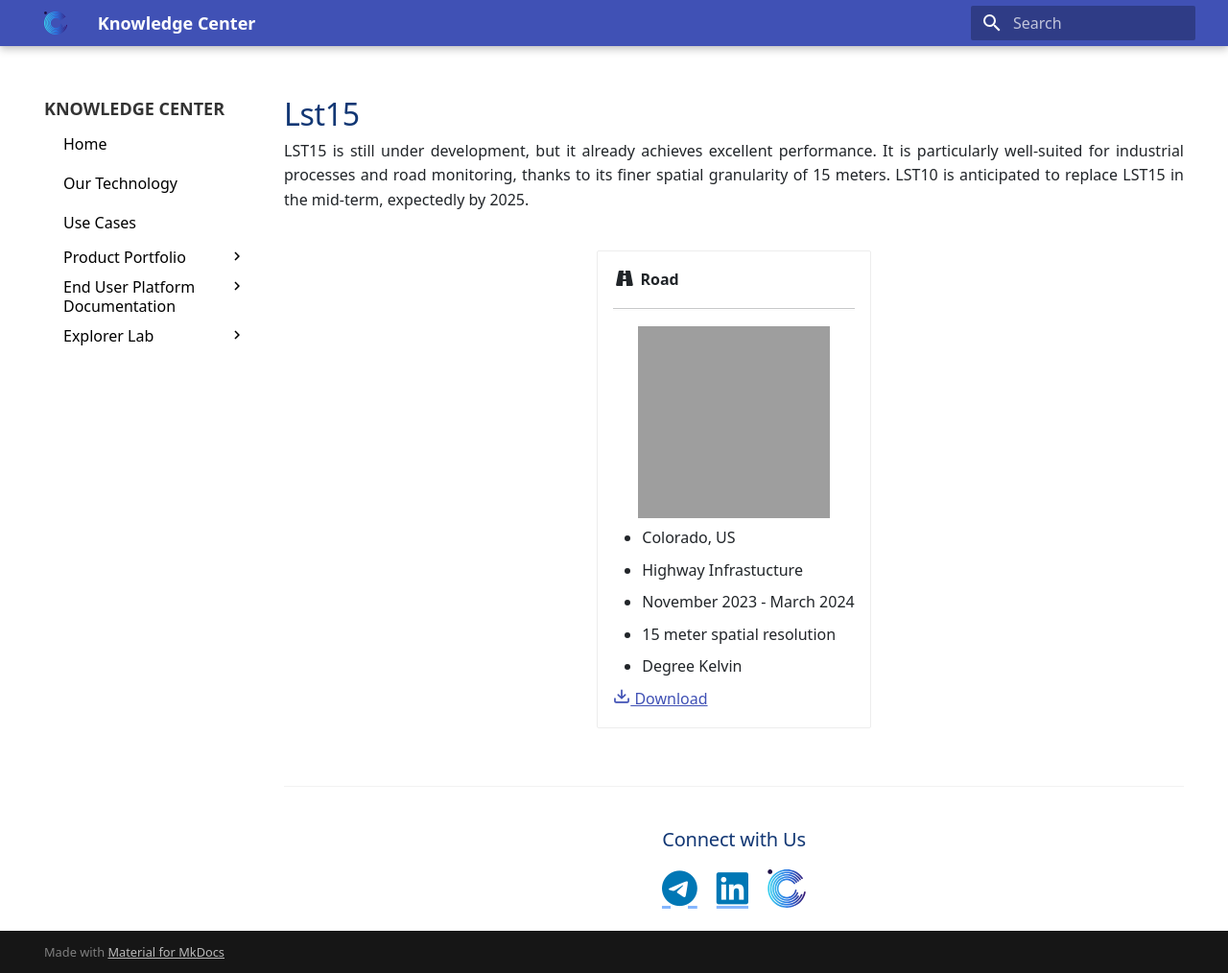
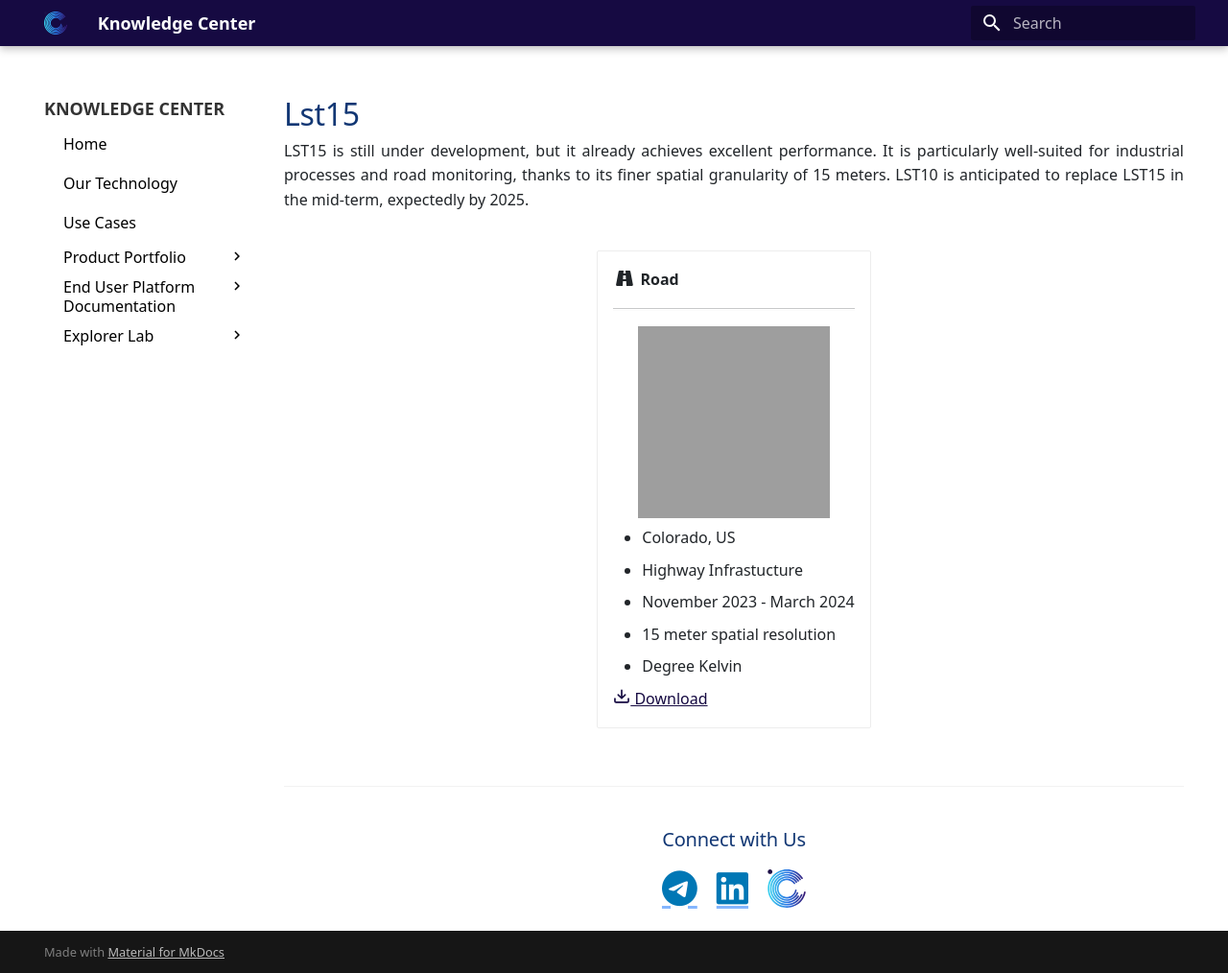
Before and after one commit to constellr/product-lst, an MkDocs documentation site: the page built from docs/lst15.md, in a window 1280 px wide and 1014 px high. Shown: the whole window at 96% size. Built offline with MkDocs 1.6.1 and Material for MkDocs 9.7.7, drawn with Linux system fonts in a browser that asks for light colours; the version menu is left out; grey boxes are pictures that could not be loaded.

Commit message:
Header color, remove introduction to lst page

```diff
--- a/docs/stylesheets/extra.css
+++ b/docs/stylesheets/extra.css
@@ -1,17 +1,10 @@
 
-/*sets the default colours*/
-[data-md-color-scheme="default"] {
-    --md-primary-fg-color: #160A42; /*background header colour*/
-    --font-family: Inter, sans-serif;
-    --md-typeset-a-color: #4169c1; /*link colour*/
-}
-
-/*sets dark mode colours*/
-[data-md-color-scheme="slate"] {
-    --md-default-fg-color: hsla(var(--md-hue), 15%, 90%, 0.9);
-    --md-default-fg-color--light: hsla(var(--md-hue), 15%, 90%, 1);
-    --md-primary-fg-color: #160A42;
-    --md-default-bg-color: rgb(15, 6, 40);
+/* Default (Light Mode) */
+:root {
+    --md-primary-fg-color: #160A42; /* Header background color */
+    --md-accent-fg-color: #4169c1; /* Link color */
+    --md-default-bg-color: #ffffff; /* Background color */
+    --md-default-fg-color: #000000; /* Text color */
     --font-family: Inter, sans-serif;
 }
 
--- a/mkdocs.yml
+++ b/mkdocs.yml
@@ -18,7 +18,7 @@ nav:
     - API documentation: API-documentation.md
   - Explorer Lab:
     - demo.md
-    - Introduction to LST: introduction-to-lst.md
+    #- Introduction to LST: introduction-to-lst.md
 
 
 
```
